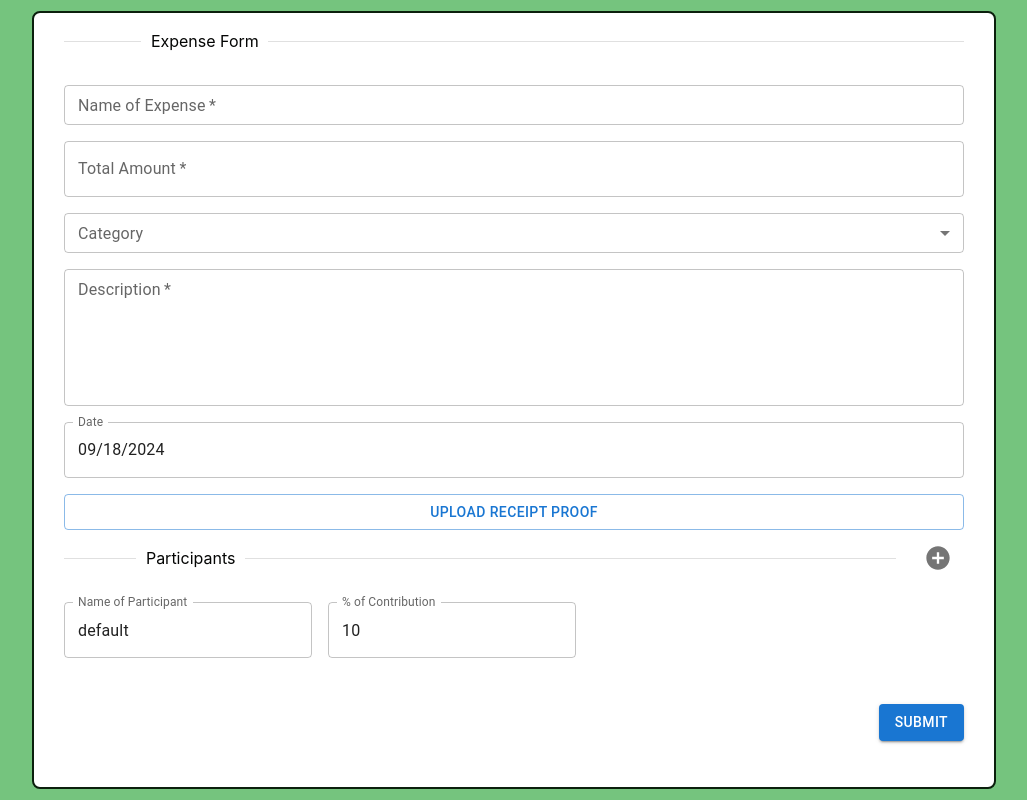
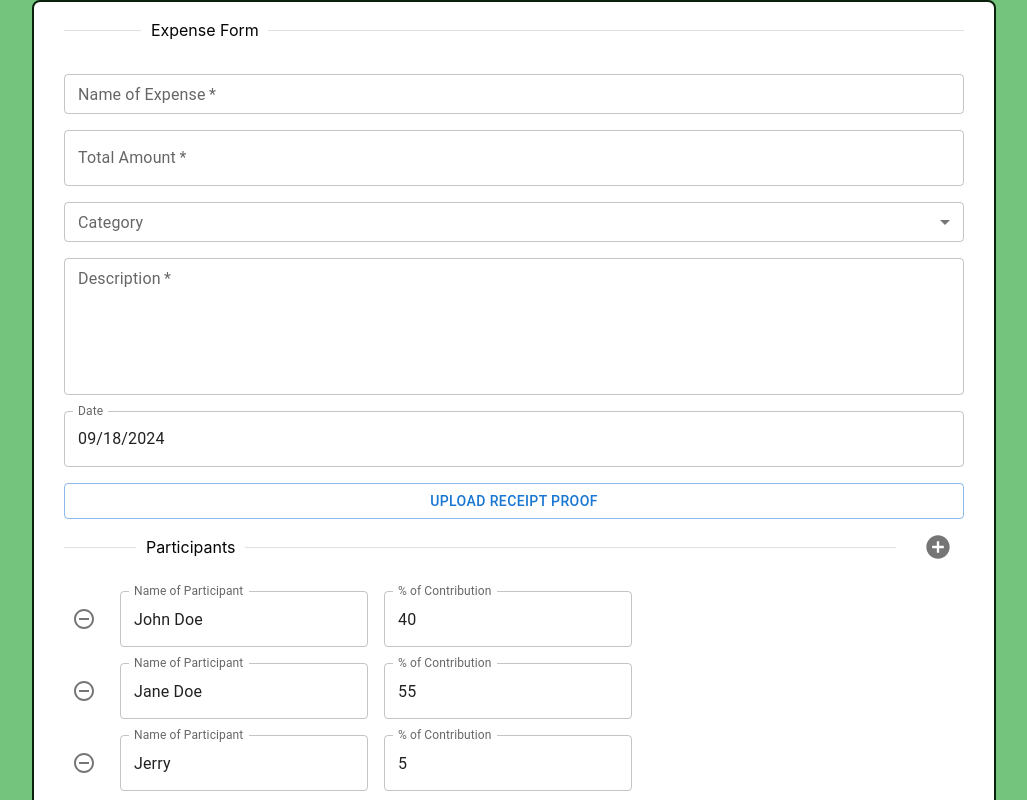
Before and after one commit to chingu-voyages/v51-tier2-team-26, a React (Vite) app: page / in a window 1280 px wide. Shown: the whole page, without its empty margins (126-1153 px from the left). Built offline with nearby package versions, Linux system fonts and the light colour scheme.

Commit message:
Add minus button next to participant input

```diff
--- a/src/components/ExpenseForm/ParticipantsSection/ParticipantInput.jsx
+++ b/src/components/ExpenseForm/ParticipantsSection/ParticipantInput.jsx
@@ -1,10 +1,14 @@
 import PropTypes from 'prop-types';
-import { FormControl, TextField } from '@mui/material';
+import { FormControl, TextField, IconButton } from '@mui/material';
+import RemoveCircleOutlineIcon from '@mui/icons-material/RemoveCircleOutline';
 import Grid from '@mui/material/Grid2';
 
 export default function ParticipantInput({ name, contribution }) {
   return (
     <Grid container spacing={2}>
+      <IconButton>
+        <RemoveCircleOutlineIcon />
+      </IconButton>
       <Grid item xs={6}>
         <FormControl fullWidth>
           <TextField label='Name of Participant' fullWidth value={name} />
--- a/src/components/ExpenseForm/ParticipantsSection/ParticipantsSection.jsx
+++ b/src/components/ExpenseForm/ParticipantsSection/ParticipantsSection.jsx
@@ -23,7 +23,9 @@ export default function ParticipantsSection() {
           <AddCircleIcon fontSize='inherit' />
         </IconButton>
       </Grid>
-      <ParticipantInput name='default' contribution={Number('10')} />
+      <ParticipantInput name='John Doe' contribution={Number('40')} />
+      <ParticipantInput name='Jane Doe' contribution={Number('55')} />
+      <ParticipantInput name='Jerry' contribution={Number('5')} />
     </Grid>
   );
 }
```
